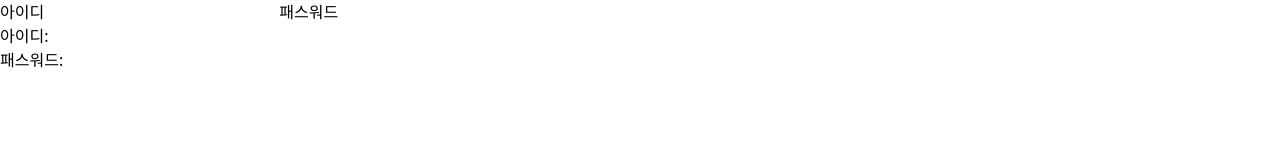
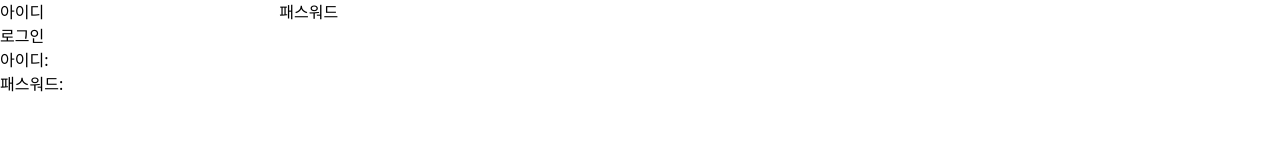
Before and after one commit to StolenMoments/starbucks-clone-vue, a Vue app: page / in a window 1280 px wide. Shown: the top 160 px of the page. Built offline with nearby package versions, Linux system fonts and the light colour scheme.

Commit message:
feat(LoginForm.vue): 로그인 버튼 추가

```diff
--- a/src/components/Login/LoginForm.vue
+++ b/src/components/Login/LoginForm.vue
@@ -9,6 +9,8 @@
         <input id="user-password" type="password" data-test="input-password" v-model="password">
       </label>
     </form>
+
+    <button type="submit">로그인</button>
   </div>
 
   <div>
```
